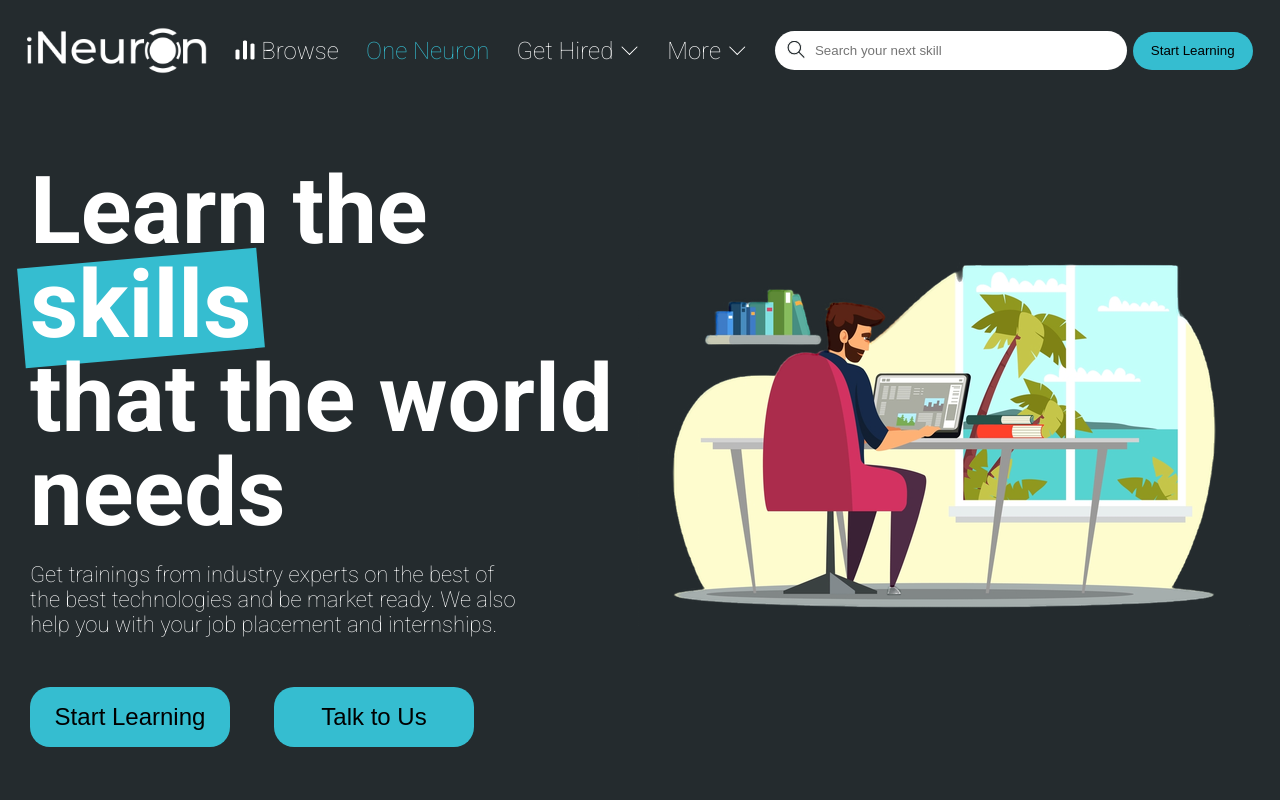
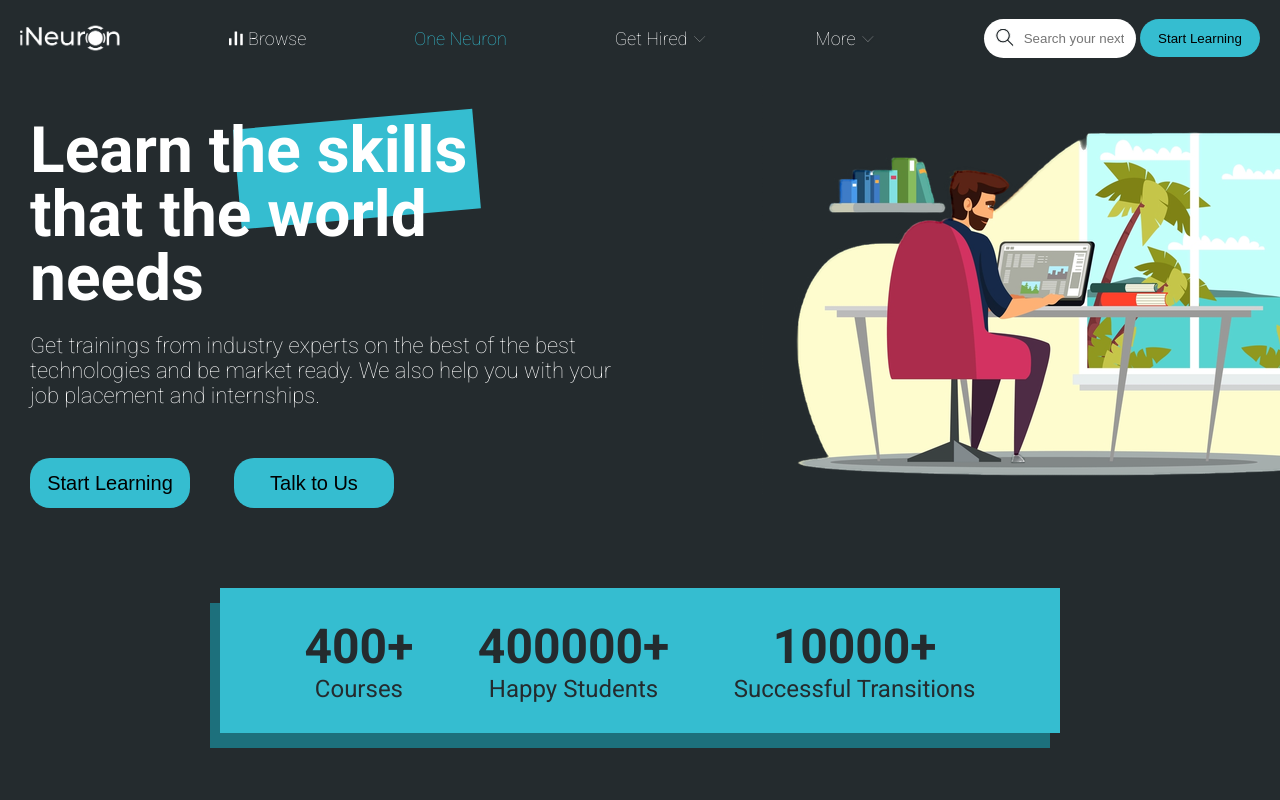
Before and after one commit to prateek-budhiraja/ineuron.ai_home, a plain HTML site: page index.html in a window 1280 px wide. Shown: the top 800 px of the page. Drawn offline with nearby package versions, Linux system fonts and the light colour scheme.

Commit message:
styles for tablets

```diff
--- a/styles/responsive.css
+++ b/styles/responsive.css
@@ -1,5 +1,5 @@
 /* media query for mobile device */
-@media screen and (max-width: 500px) {
+@media screen and (max-width: 800px) {
 
   html,
   body {
@@ -324,3 +324,57 @@
     text-align: left;
   }
 }
+
+
+@media screen and (max-width: 1280px) {
+  nav {
+    justify-content: space-between;
+    padding: 10px 20px;
+  }
+
+  nav img {
+    width: 100px;
+  }
+
+  nav span {
+    font-size: 18px;
+  }
+
+  #search {
+    width: 100px;
+  }
+
+  main .right {
+    max-width: 40%;
+  }
+
+  main .left h1 {
+    font-size: 64px;
+  }
+
+  button.hero-cta {
+    font-size: 20px;
+    width: 160px;
+    height: 50px;
+  }
+
+  .ott .left h1 {
+    font-size: 64px;
+  }
+
+  .mission .right {
+    font-size: 18px;
+  }
+
+  .contact-container {
+    padding: 40px 20px;
+  }
+
+  .contact-container .right h1 {
+    font-size: 60px;
+  }
+
+  .contact-container .right p {
+    font-size: 32px;
+  }
+}
--- a/styles/style.css
+++ b/styles/style.css
@@ -591,7 +591,6 @@ textarea {
 
 
 .contact-container .right h1 {
-  font-size: 40px;
   color: var(--black);
   font-weight: 900;
   margin-top: 0;
```
Also changed, not shown: assets/final/screen1.png (added), assets/final/screen2.png (added), assets/final/screen4.png (added), assets/final/screen5.png (added), assets/final/screen6.png (added).
